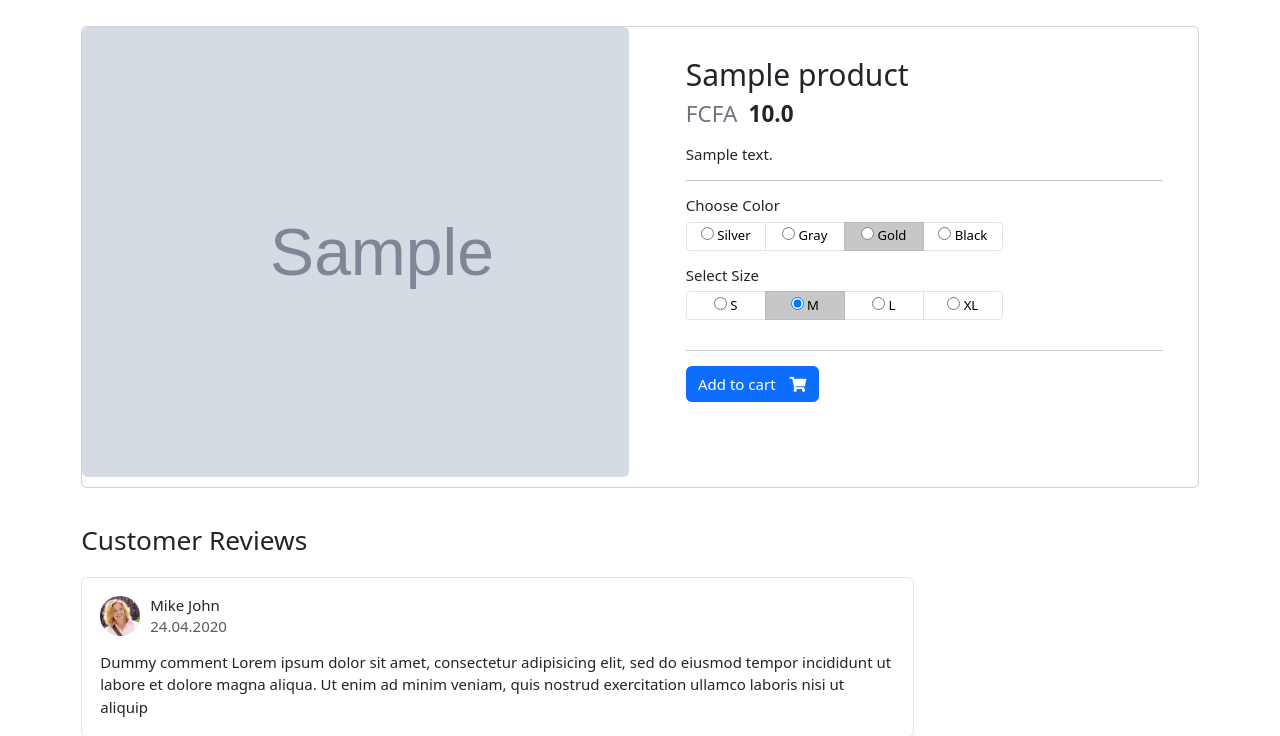
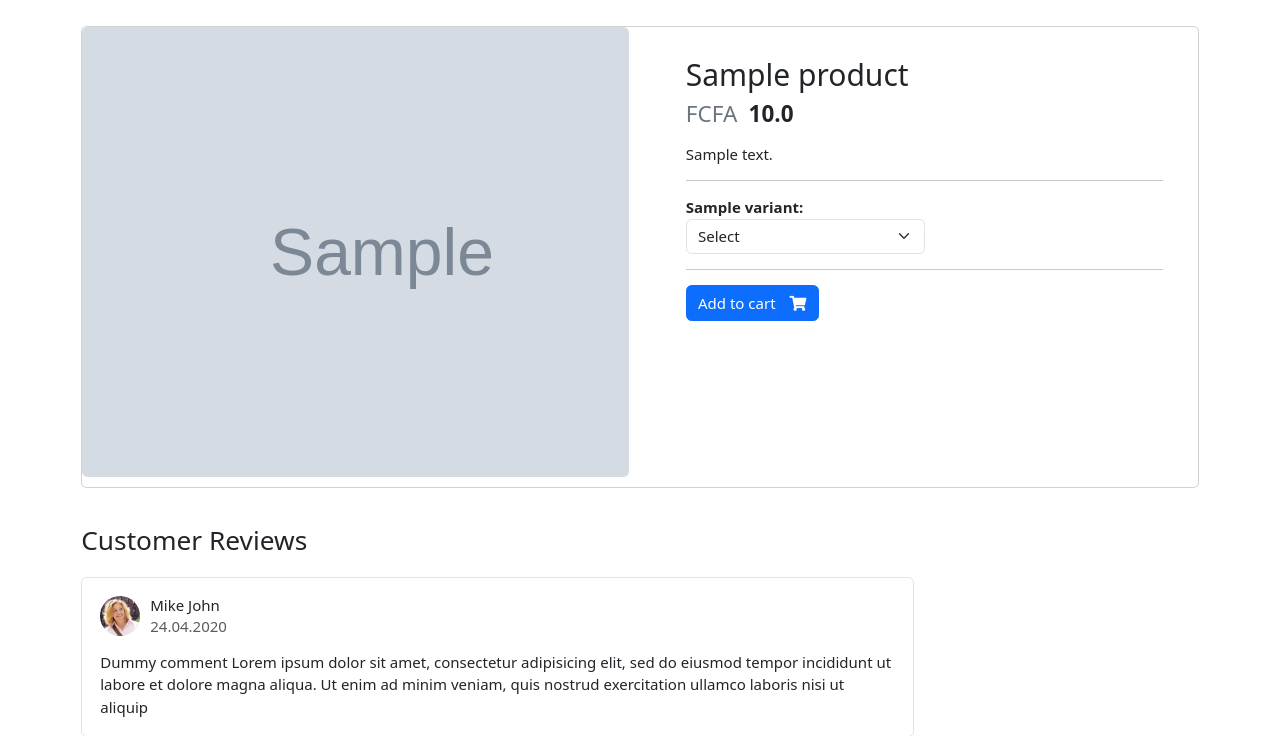
Before and after one commit to soszaboss/Ecommerce-shop-with-django, a Django app: a page that uses templates/includes/navbar.html in a window 1280 px wide. Shown: the part 152-888 px from the top of the page. Run offline with Django 5.2, Linux system fonts and the light colour scheme; tables that the repository leaves empty hold one stand-in row (values such as "Sample post"); grey boxes marked "Sample" are stand-in pictures; some web fonts are replaced.

Commit message:
"variation fixed"

```diff
--- a/carts/context_processors.py
+++ b/carts/context_processors.py
@@ -14,5 +14,4 @@ def cart_counter(request):
                 count += item.quantity
         except Cart.DoesNotExist:
             count = 0
-    print(count)
     return dict(count_item=count)
--- a/carts/urls.py
+++ b/carts/urls.py
@@ -1,8 +1,14 @@
 from django.urls import path
 from .views import *
 
+app_name = 'cart'
 urlpatterns = [
     path('', index, name='carts'),
     path('add-cart/<int:product_id>', add_card, name='add_cart'),
-    path('diminue-item/<int:product_id>', diminue_item, name='diminue_item')
+    path('diminue-item/<int:product_id>', diminue_item, name='diminue_item'),
+    path('delete-item/<int:product_id>', delete_card, name='delete_card'),
+    path('delete-item/<int:product_id>/<str:key>', delete_variant_card, name='delete_variant_card'),
+    path('add-variant-cart/<int:product_id>/<str:key>', add_variant_card, name='add_variant_card'),
+    path('diminue-variant-item/<int:product_id>/<str:key>', diminue_variant_item, name='diminue_variant_item'),
+
 ]
--- a/carts/views.py
+++ b/carts/views.py
@@ -1,4 +1,4 @@
-from django.shortcuts import render, redirect
+from django.shortcuts import render, redirect, get_object_or_404
 
 from store.models import Product
 from .models import CartItem, Cart
@@ -20,15 +20,32 @@ def add_card(request, product_id):
         cart = Cart.objects.create(cart_id=_card_id(request))
         cart.save()
 
-    try:
-        cart_item = CartItem.objects.get(cart=cart, product=product)
-        cart_item.quantity += 1
-        cart_item.save()
-    except CartItem.DoesNotExist:
-        cart_item = CartItem.objects.create(cart=cart, product=product, quantity=1)
-        cart_item.save()
-
-    return redirect('carts')
+    if request.method == 'POST':
+        attribut_variation = []
+        for key in request.POST:
+            value = request.POST[key]
+            if key != "csrfmiddlewaretoken":
+                attribut_variation.append(value)
+        attribut_variation.sort()  # Ensure consistent order
+        variant_key = ",".join(attribut_variation)  # Create a unique key
+        print(attribut_variation)
+        try:
+            cart_item = CartItem.objects.get(cart=cart, product=product, variant_key=variant_key)
+            cart_item.quantity += 1
+            cart_item.save()
+            cart_item.variants_attribut.add(*attribut_variation)
+        except CartItem.DoesNotExist:
+            cart_item = CartItem.objects.create(cart=cart, product=product, variant_key=variant_key, quantity=1)
+            cart_item.save()
+            cart_item.variants_attribut.add(*attribut_variation)
+    else:
+        try:
+            cart_item = CartItem.objects.get(cart=cart, product=product)
+            cart_item.quantity += 1
+        except CartItem.DoesNotExist:
+            cart_item = CartItem.objects.create(cart=cart, product=product, quantity=1)
+    cart_item.save()
+    return redirect('cart:carts')
 
 
 def diminue_item(request, product_id):
@@ -37,20 +54,50 @@ def diminue_item(request, product_id):
         cart = Cart.objects.get(cart_id=_card_id(request))
         cart_item = CartItem.objects.get(cart=cart, product=product)
         if cart_item.quantity == 0:
-            return redirect('carts')
+            return redirect('cart:carts')
         else:
             cart_item.quantity -= 1
             cart_item.save()
-            return redirect('carts')
+            return redirect('cart:carts')
     except:
-        return redirect('carts')
+        return redirect('cart:carts')
+
+
+def delete_card(request, product_id):
+    product = Product.objects.get(id=product_id)
+    try:
+        cart = Cart.objects.get(cart_id=_card_id(request))
+        count = CartItem.objects.all().filter(cart=cart).count()
+        # print(count)
+        cart_item = CartItem.objects.get(cart=cart, product=product)
+    except CartItem.DoesNotExist:
+        return redirect('cart:carts')
+    else:
+        cart_item.delete()
+        if count == 0:
+            cart.delete()
+        return redirect('cart:carts')
+def delete_variant_card(request, product_id, key):
+    product = Product.objects.get(id=product_id)
+    try:
+        cart = Cart.objects.get(cart_id=_card_id(request))
+        count = CartItem.objects.all().filter(cart=cart).count()
+        # print(count)
+        cart_item = CartItem.objects.get(cart=cart, product=product, variant_key=key)
+    except CartItem.DoesNotExist:
+        return redirect('cart:carts')
+    else:
+        cart_item.delete()
+        if count == 0:
+            cart.delete()
+        return redirect('cart:carts')
 
 
 def index(request, total=0, cart_id=None, quantity=0):
     cart_items = []
     try:
         cart = Cart.objects.get(cart_id=_card_id(request))
-        cart_items = CartItem.objects.filter(cart=cart, is_active=True)
+        cart_items = CartItem.objects.filter(cart=cart, is_active=True).order_by('-id')
         for cart_item in cart_items:
             total += (cart_item.product.price * cart_item.quantity)
             quantity += cart_item.quantity
@@ -63,3 +110,32 @@ def index(request, total=0, cart_id=None, quantity=0):
         'cart_items': cart_items
     }
     return render(request, template_name="store/cart.html", context=context)
+
+
+def add_variant_card(request, product_id, key):
+    product = Product.objects.get(id=product_id)
+    try:
+        cart = Cart.objects.get(cart_id=_card_id(request))
+    except Cart.DoesNotExist:
+        cart = Cart.objects.create(cart_id=_card_id(request))
+        cart.save()
+    cart_item = get_object_or_404(CartItem, cart=cart, product=product, variant_key=key)
+    cart_item.quantity += 1
+    cart_item.save()
+    return redirect('cart:carts')
+
+
+def diminue_variant_item(request, product_id, key):
+    product = Product.objects.get(id=product_id)
+    try:
+        cart = Cart.objects.get(cart_id=_card_id(request))
+    except Cart.DoesNotExist:
+        cart = Cart.objects.create(cart_id=_card_id(request))
+        cart.save()
+    cart_item = get_object_or_404(CartItem, cart=cart, product=product, variant_key=key)
+    if cart_item.quantity == 0:
+        return redirect('cart:carts')
+    else:
+        cart_item.quantity -= 1
+        cart_item.save()
+        return redirect('cart:carts')
--- a/store/urls.py
+++ b/store/urls.py
@@ -1,8 +1,10 @@
 from django.urls import path
-from .views import *
+from .views import index,product_detail,add_card,diminue_item
 
 urlpatterns = [
     path('', index, name='store'),
     path('<slug:category_slug>/', index, name='product_by_category'),
-    path('<slug:category_slug>/<slug:product_slug>/', product_detail, name='product_detail')
+    path('<slug:category_slug>/<slug:product_slug>/', product_detail, name='product_detail'),
+    path('add-cart/<int:product_id>', add_card, name='add_cart'),
+    path('diminue-item/<int:product_id>', diminue_item, name='diminue_item'),
 ]
--- a/store/views.py
+++ b/store/views.py
@@ -1,9 +1,9 @@
 from django.http import Http404
-from django.shortcuts import render, get_object_or_404
+from django.shortcuts import render, get_object_or_404, redirect
 from django.core.paginator import Paginator, EmptyPage, PageNotAnInteger
 from .models import Product
 from category.models import Category
-from carts.models import CartItem
+from carts.models import CartItem, Cart
 from carts.views import _card_id
 
 
@@ -30,10 +30,65 @@ def index(request, category_slug=None):
 def product_detail(request, category_slug, product_slug):
     try:
         single_product = Product.objects.get(slug=product_slug, category__slug=category_slug)
-        cart = CartItem.objects.filter(product=single_product, cart__cart_id=_card_id(request)).exists()
+        data = {}
+        if single_product.allow_variants:
+            variants = single_product.variant_products.all()
+            differents_variants = set(var.variant.name for var in variants)
+            for _ in differents_variants:
+                var_data = []
+                for variant in variants:
+                    if variant.variant.name == _:
+                        var_data.append(variant)
+                data[_] = var_data
+
     except Product.DoesNotExist:
-        raise  Http404("Product does not exist")
+        raise Http404("Product does not exist")
     else:
-        context = {'single_product': single_product, 'cart_exist':cart}
+        try:
+            cart = CartItem.objects.get(product=single_product, cart__cart_id=_card_id(request), variant_key=None)
+        except CartItem.DoesNotExist:
+            cart = None
+        cart_exist = True if cart else False
+        context = {'single_product': single_product, 'cart_exist': cart_exist, '' if not data else 'variant': data,
+                   '' if not cart_exist else 'cart_item': cart}
 
     return render(request, 'store/product_detail.html', context)
+
+
+def add_card(request, product_id):
+    # if request.method == 'POST':
+    #     for item in request.POST:
+    #         key = item
+    #         value = request.POST[key]
+    #         print(value)
+    product = Product.objects.get(id=product_id)
+    try:
+        cart = Cart.objects.get(cart_id=_card_id(request))
+    except Cart.DoesNotExist:
+        cart = Cart.objects.create(cart_id=_card_id(request))
+        cart.save()
+
+    try:
+        cart_item = CartItem.objects.get(cart=cart, product=product)
+        cart_item.quantity += 1
+        cart_item.save()
+    except CartItem.DoesNotExist:
+        cart_item = CartItem.objects.create(cart=cart, product=product, quantity=1)
+        cart_item.save()
+
+    return redirect(product.get_url())
+
+
+def diminue_item(request, product_id):
+    product = Product.objects.get(id=product_id)
+    try:
+        cart = Cart.objects.get(cart_id=_card_id(request))
+        cart_item = CartItem.objects.get(cart=cart, product=product)
+        if cart_item.quantity == 0:
+            return redirect(product.get_url())
+        else:
+            cart_item.quantity -= 1
+            cart_item.save()
+            return redirect(product.get_url())
+    except:
+        return redirect(product.get_url())
--- a/templates/includes/navbar.html
+++ b/templates/includes/navbar.html
@@ -70,7 +70,7 @@
 							<a href="./register.html"> Register</a>
 						</div>
 					</div>
-					<a href="{% url 'carts' %}" class="widget-header pl-3 ml-3">
+					<a href="{% url 'cart:carts' %}" class="widget-header pl-3 ml-3">
 						<div class="icon icon-sm rounded-circle border"><i class="fa fa-shopping-cart"></i></div>
 						<span class="badge badge-pill badge-danger notify">{{count_item}}</span>
 					</a>
--- a/templates/store/product_detail.html
+++ b/templates/store/product_detail.html
@@ -16,6 +16,8 @@
         </article> <!-- gallery-wrap .end// -->
                 </aside>
                 <main class="col-md-6 border-left">
+                    <form action="{% url 'cart:add_cart' single_product.id %}" method="post">
+                    {% csrf_token %}
                         <article class="content-body">
 
                             <h2 class="title">{{ single_product.product_name }}</h2>
@@ -26,58 +28,53 @@
 
                             <p>{{ single_product.description }}</p>
 
-
+                            {% if single_product.allow_variants %}
                                 <hr>
                                 <div class="row">
-                <div class="item-option-select">
-                    <h6>Choose Color</h6>
-                    <div class="btn-group btn-group-sm btn-group-toggle" data-toggle="buttons">
-                      <label class="btn btn-light">
-                        <input type="radio" name="radio_color"> Silver
-                      </label>
-                      <label class="btn btn-light">
-                        <input type="radio" name="radio_color"> Gray
-                      </label>
-                      <label class="btn btn-light active">
-                        <input type="radio" name="radio_color checked"> Gold
-                      </label>
-                      <label class="btn btn-light">
-                        <input type="radio" name="radio_color"> Black
-                      </label>
+                                    {% for key, value in variant.items %}
+                                        <div class="col">
+                                            <label for="{{ key }}"><span class="fw-bold">{{ key }}:</span></label>
+                                            <select class="form-select w-50" id="{{ key }}" name="{{ key }}" aria-label="Default select example" required>
+                                                <option  selected disabled value="">Select</option>
+                                                {% for attribut in value %}
+                                                    <option value="{{ attribut.id}}">{{ attribut.attribut_variant_name}}</option>
+                                                    *                    {% endfor %}
+                                            </select>
+                                        </div> <!-- row.// -->
+                                    {% endfor %}
                                 </div>
-                </div>
-            </div> <!-- row.// -->
-            <div class="row">
-                <div class="item-option-select">
-                    <h6>Select Size</h6>
-                    <div class="btn-group btn-group-sm btn-group-toggle" data-toggle="buttons">
-                      <label class="btn btn-light">
-                        <input type="radio" name="radio_color"> S
-                      </label>
-                      <label class="btn btn-light active">
-                        <input type="radio" name="radio_color" checked=""> M
-                      </label>
-                      <label class="btn btn-light">
-                        <input type="radio" name="radio_color"> L
-                      </label>
-                      <label class="btn btn-light">
-                        <input type="radio" name="radio_color"> XL
-                      </label>
-                    </div>
-                </div>
-            </div> <!-- row.// -->
                                 <hr>
+                            {% endif %}
                             {% if single_product.stock == 0 %}
                                 <span class="text-danger fs-3"> Hors Stock</span>
                             {% else %}
-                {% if cart_exist %}
+                                {% if cart_exist and not single_product.allow_variants %}
+                                    <div class="row">
                                         <a href="#" class="btn  btn-success"> <span class="text">Added to cart</span> <i class="fas fa-check"></i>  </a>
-                    <a href="{% url 'carts' %}" class="btn  btn-outline-primary"> <span class="text">View Cart</span> <i class="fas fa-eye"></i>  </a>
+{#                                        <a href="{% url 'cart:carts' %}" class="btn  btn-outline-primary col"> <span class="text">View Cart</span> <i class="fas fa-eye"></i>  </a>#}
+                                        <!-- col.// -->
+                                        <div class="col">
+                                            <div class="input-group input-spinner">
+                                                <div class="input-group-prepend">
+                                                    <a href="{% url 'diminue_item' cart_item.product.id  %}" class="btn btn-light" type="button" id="button-plus"> <i class="fa fa-minus"></i> </a>
+                                                </div>
+                                                <input type="text" class="form-control"  value="{{ cart_item.quantity }}">
+                                                <div class="input-group-append">
+                                                    <a href="{% url 'add_cart' cart_item.product.id %}" class="btn btn-light" type="button" id="button-minus"> <i class="fa fa-plus"></i> </a>
+                                                </div>
+                                            </div> <!-- input-group.// -->
+                                        </div> <!-- col.// -->
+                                    </div>
+                                {% else %}
+                                    {% if single_product.allow_variants %}
+                                        <button class="btn  btn-primary"> <span class="text">Add to cart</span> <i class="fas fa-shopping-cart"></i>  </button>
                                     {% else %}
                                         <a href="{% url 'add_cart' single_product.id %}" class="btn  btn-primary"> <span class="text">Add to cart</span> <i class="fas fa-shopping-cart"></i>  </a>
                                     {% endif %}
                                 {% endif %}
+                            {% endif %}
                         </article> <!-- product-info-aside .// -->
+                    </form>
                     </main> <!-- col.// -->
                 </div> <!-- row.// -->
             </div> <!-- card.// -->
```
Also changed, not shown: carts/models.py (+8 -2 lines), store/admin.py (+10 -2 lines), store/models.py (+23 -0 lines), templates/store/cart.html (+30 -7 lines). Lines whose indentation alone changed are shown as unchanged.
